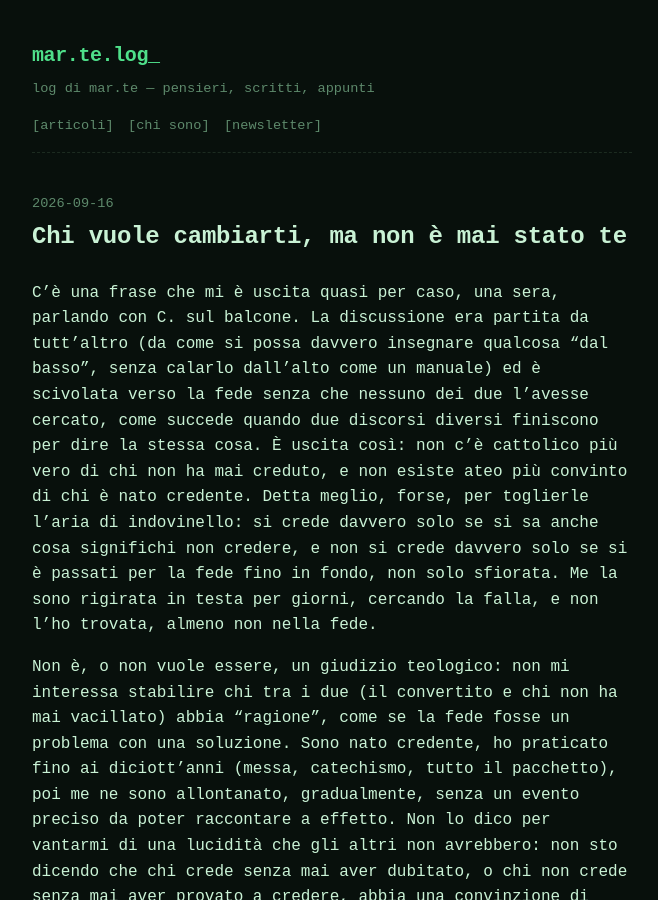
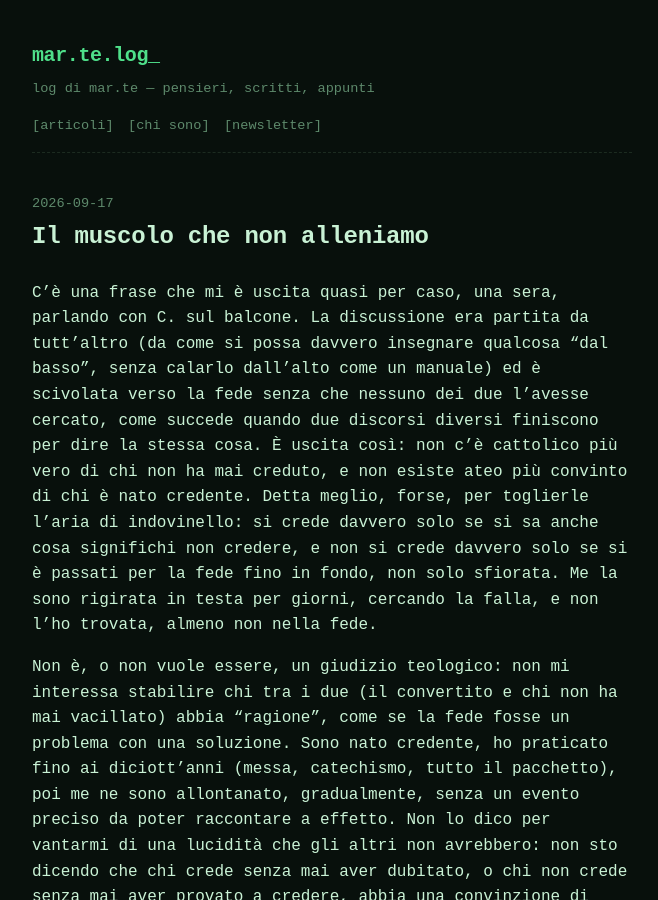
Before and after one commit to mar-te-log/mar.te.log, a Jekyll site: the page built from _posts/2026-06-16-Il muscolo che non alleniamo.md, in a window 1280 px wide and 900 px high. Shown: the whole window, without its empty margins (308-966 px from the left). Built offline with Jekyll 4.4.1, drawn with Linux system fonts in a browser that asks for light colours.

Commit message:
Update and rename 2026-06-16-Chi vuole cambiarti, ma non è mai stato te.md to 2026-06-16-Il muscolo che non alleniamo.md

```diff
--- a/_posts/2026-06-16-Chi vuole cambiarti, ma non è mai stato te.md
+++ b/_posts/2026-06-16-Il muscolo che non alleniamo.md
@@ -1,6 +1,6 @@
 ---
-title: "Chi vuole cambiarti, ma non è mai stato te"
-date: 2026-09-16 10:00:00 +0200
+title: "Il muscolo che non alleniamo"
+date: 2026-09-17 10:00:00 +0200
 ---
 C'è una frase che mi è uscita quasi per caso, una sera, parlando con C. sul balcone. La discussione era partita da tutt'altro (da come si possa davvero insegnare qualcosa "dal basso", senza calarlo dall'alto come un manuale) ed è scivolata verso la fede senza che nessuno dei due l'avesse cercato, come succede quando due discorsi diversi finiscono per dire la stessa cosa. È uscita così: non c'è cattolico più vero di chi non ha mai creduto, e non esiste ateo più convinto di chi è nato credente. Detta meglio, forse, per toglierle l'aria di indovinello: si crede davvero solo se si sa anche cosa significhi non credere, e non si crede davvero solo se si è passati per la fede fino in fondo, non solo sfiorata. Me la sono rigirata in testa per giorni, cercando la falla, e non l'ho trovata, almeno non nella fede.
 
```
